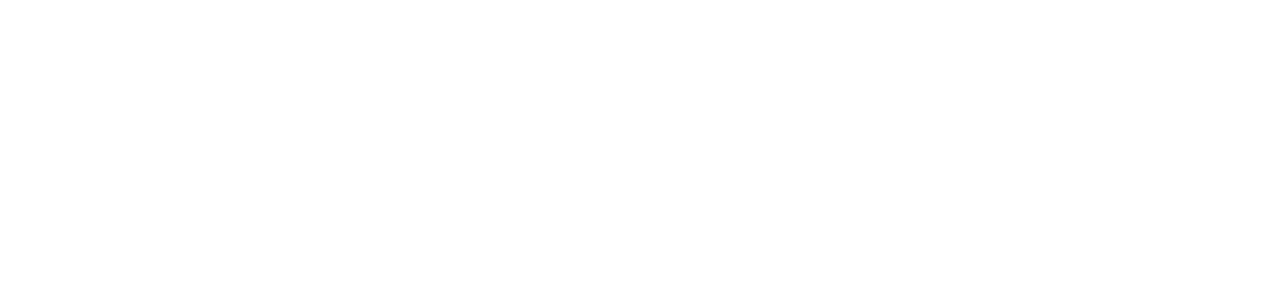
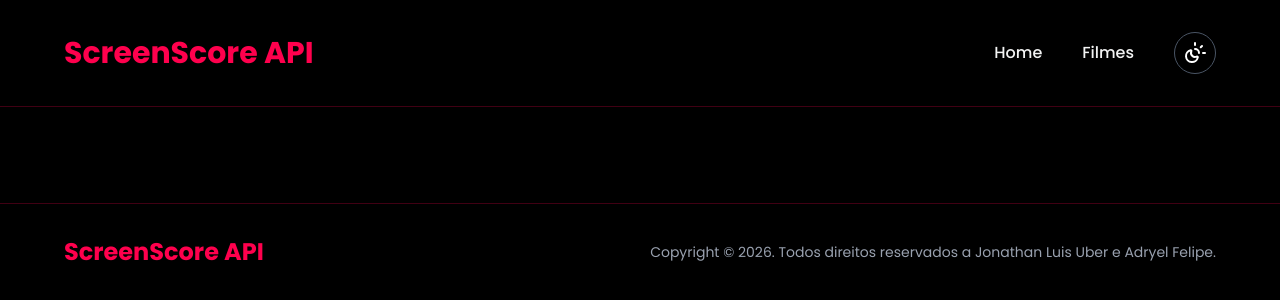
Before and after one commit to jonathan7gb/ScreenScore-UI, a React (Vite) app: page /movie/1 in a window 1280 px wide. Shown: the top 300 px of the page. Built offline with nearby package versions, Linux system fonts and the light colour scheme.

Commit message:
feat: start to create movie detail page

```diff
--- a/src/pages/MovieDetail.tsx
+++ b/src/pages/MovieDetail.tsx
@@ -1,6 +1,14 @@
-function MovieDetail(){
+import { Header } from "../components/Header";
+import { Footer } from "../components/Footer";
+
+function MovieDetail() {
     return (
-        <div></div>
+        <div className='bg-background min-h-screen'>
+
+            <Header />
+            <Footer />
+
+        </div>
     )
 }
 
--- a/src/pages/Movies.tsx
+++ b/src/pages/Movies.tsx
@@ -1,6 +1,6 @@
-import {Footer} from "../components/Footer";
 import {Header} from "../components/Header";
 import {AllMovies} from "../components/AllMovies";
+import {Footer} from "../components/Footer";
 
 function Movies() {
   return (
--- a/src/services/Api.ts
+++ b/src/services/Api.ts
@@ -12,3 +12,9 @@
 
   return response.data.movies;
 };
+
+export const getMovieDetail = async (movie_id: number): Promise<Movie> => {
+  const response = await api.get<Movie>(`/filmes/externos/${movie_id}`);
+
+  return response.data;
+};
```
